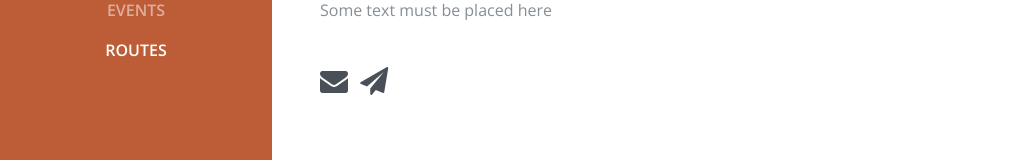
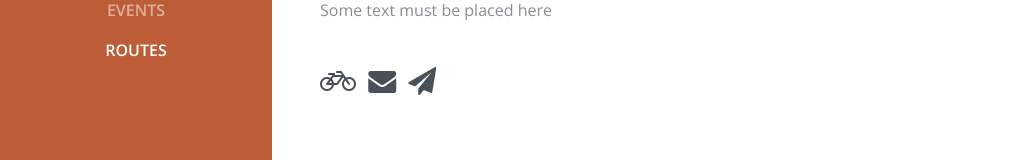
Before and after one commit to timmson/running, a plain HTML site: page index.html in a window 1280 px wide. Shown: the part 482-642 px from the top of the page, without its empty margins (0-1016 px from the left). Drawn offline with nearby package versions, Linux system fonts and the light colour scheme; a web font is replaced by a local one.

Commit message:
Initial commit

```diff
--- a/index.html
+++ b/index.html
@@ -63,6 +63,11 @@
             <div class="subheading mb-5">Moscow, Russia</div>
             <p class="mb-5">Some text must be placed here</p>
             <ul class="list-inline list-social-icons mb-0">
+                <li class="list-inline-item">
+                    <a href="http://www.sports-tracker.com/view_profile/timmson666" title="Sports-tracker">
+                        <span class="fa fa-bicycle fa-lg"></span>
+                    </a>
+                </li>
                 <li class="list-inline-item">
                     <a href="mailto:timmson666@mail.ru" title="email">
                         <span class="fa fa-envelope fa-lg"></span>
```
